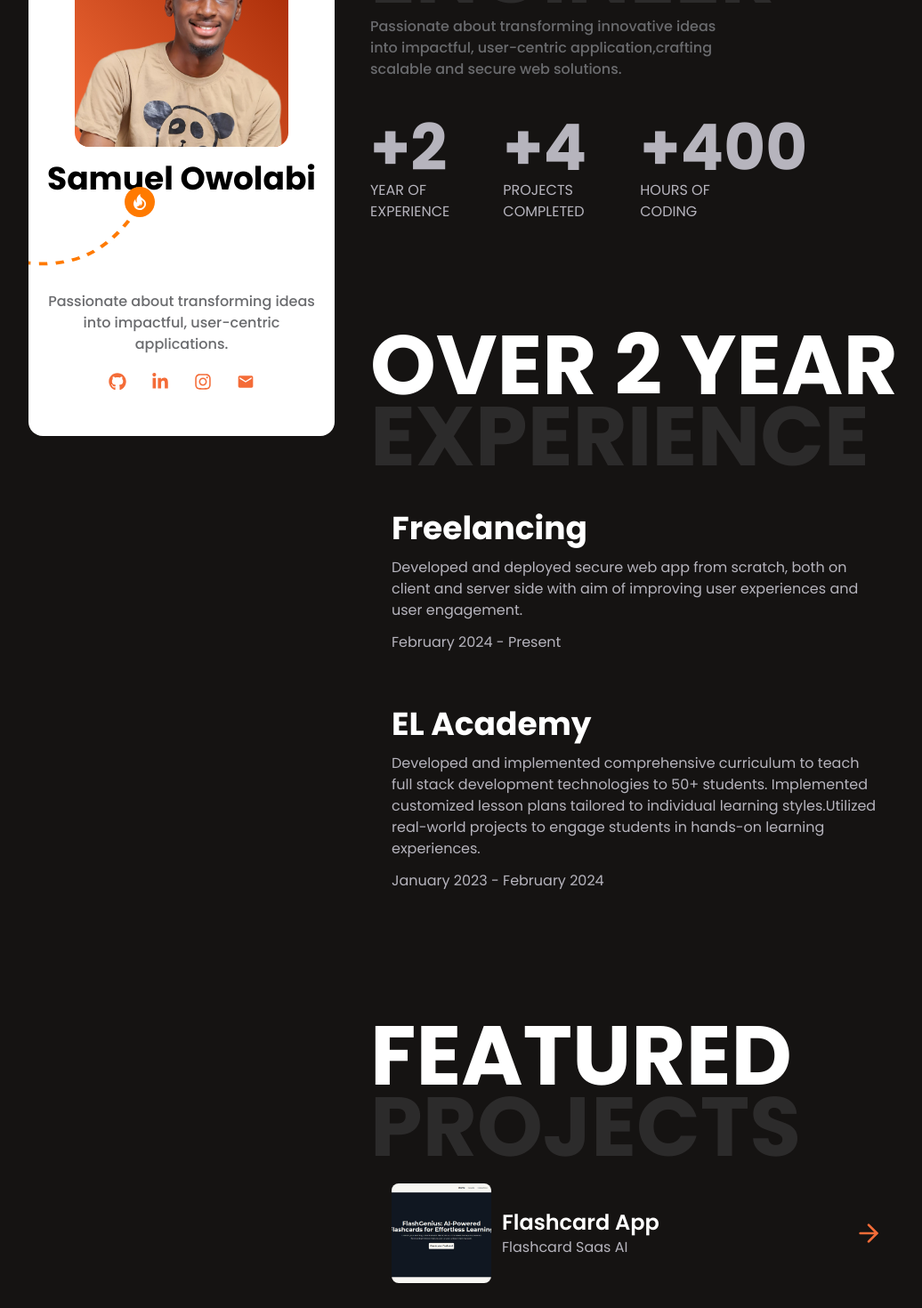
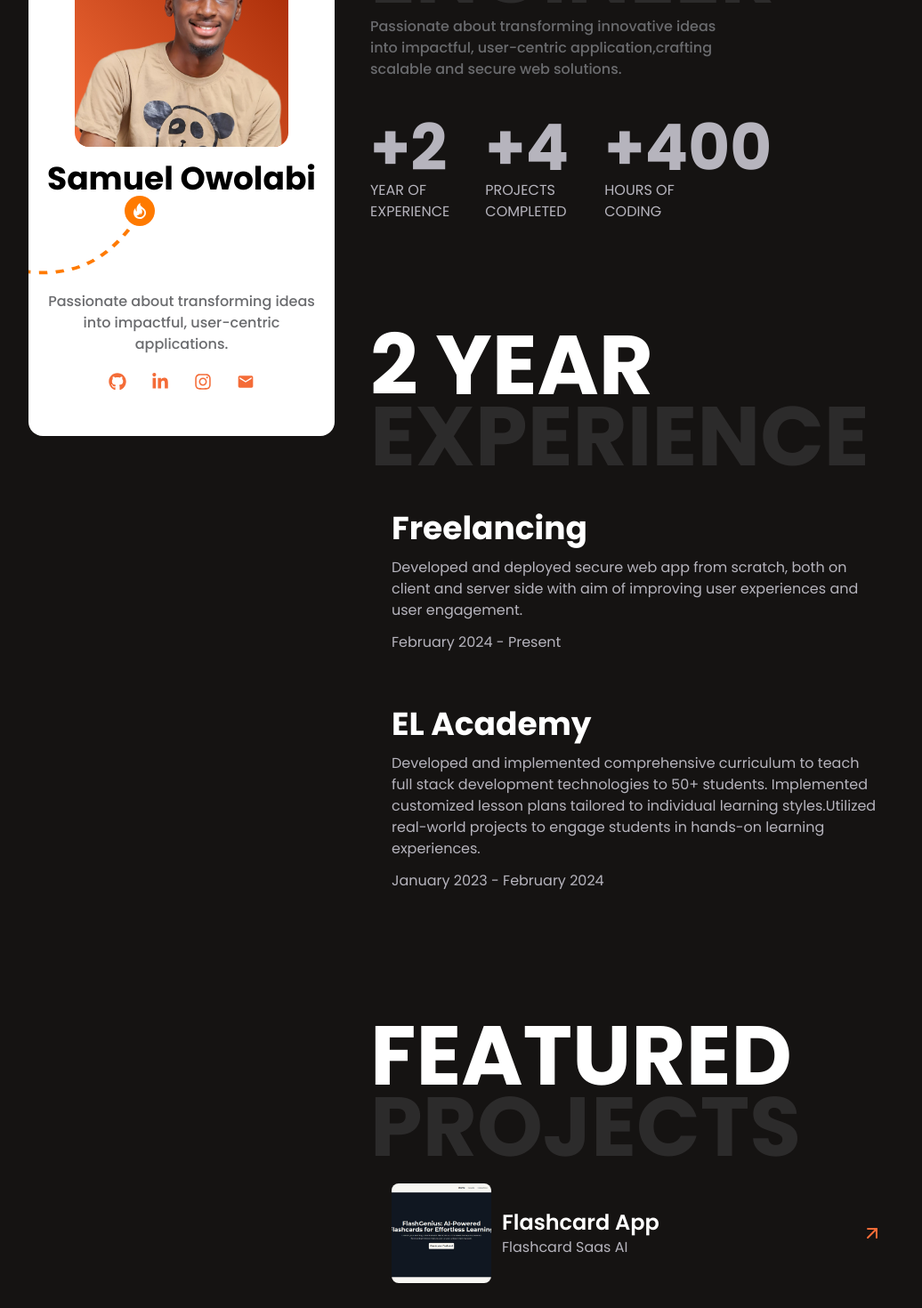
Before and after one commit to seo17/samuel-owolabi, a Next.js app: page / in a window 1280 px wide. Shown: the part 280-1750 px from the top of the page at 89% size, without its empty margins (116-1152 px from the left). Built offline with nearby package versions, Linux system fonts and the light colour scheme.

Commit message:
added project link animation

```diff
--- a/src/components/Footer.tsx
+++ b/src/components/Footer.tsx
@@ -6,7 +6,11 @@ const Footer = () => {
       <div className="flex mt-16 flex-col justify-center items-center">
         <p className="md:text-base text-sm md:font-normal font-light mb-2">
           Coded By{" "}
-          <a href="https://github.com/seo17" className="underline">
+          <a
+            href="https://github.com/seo17"
+            className="underline"
+            target="_blank"
+          >
             Samuel Owolabi
           </a>
         </p>
@@ -16,6 +20,7 @@ const Footer = () => {
           <a
             href="https://www.framer.com/marketplace/template/sawad/"
             className="underline"
+            target="_blank"
           >
             Mejed Alkoutaini
           </a>
--- a/src/components/HeroSection.tsx
+++ b/src/components/HeroSection.tsx
@@ -9,11 +9,25 @@ import {
 } from "@/lib";
 import { ArrowRight } from "lucide-react";
 import Link from "next/link";
-import React from "react";
+import React, { useState } from "react";
+
+import { motion } from "framer-motion";
 
 import { Section } from "./Section";
 
 function HeroSection() {
+  const [animationClass, setAnimationClass] = useState<{
+    state: boolean;
+    index: null | number;
+  }>({ state: false, index: null });
+  const handleMouseOver = (index: number) => {
+    setAnimationClass({ state: true, index });
+  };
+
+  const handleMouseLeave = (index: number) => {
+    setAnimationClass({ state: false, index: null });
+  };
+
   return (
     <div id="main" className="w-full lg:w-[50%]">
       {/* Hero Section */}
@@ -31,7 +45,7 @@ function HeroSection() {
             </p>
           </div>
 
-          <div className="flex flex-row  justify-evenly md:justify-center lg:justify-start text-light-gray items-center space-x-5 md:gap-x-10 uppercase">
+          <div className="flex flex-row flex-wrap  justify-evenly md:justify-center lg:justify-start text-light-gray items-center gap-3 md:gap-x-10 uppercase">
             {stats.map((item) => (
               <div key={item.figure} className="text-start">
                 <p className="font-semibold md:font-bold text-5xl md:text-7xl">
@@ -48,7 +62,7 @@ function HeroSection() {
       <Section id="experience" className="pt-[80px] md:pt-[120px]">
         <div className="flex flex-col gap-2 md:gap-5">
           <h3 className="text-white text-center lg:text-start font-bold text-[52px] leading-[45px] md:text-[94px] md:leading-[80px] uppercase">
-            Over 2 year <span className="text-light-gray/15">Experience</span>
+            2 year <span className="text-light-gray/15">Experience</span>
           </h3>
 
           <div className="flex flex-col space-y-3">
@@ -77,8 +91,10 @@ function HeroSection() {
           </h3>
 
           <div className="flex flex-col space-y-3">
-            {projects.map((item) => (
+            {projects.map((item, index) => (
               <Link
+                onMouseOver={() => handleMouseOver(index)}
+                onMouseLeave={() => handleMouseLeave(index)}
                 href={item.link}
                 key={item.name}
                 target="_blank"
@@ -87,8 +103,8 @@ function HeroSection() {
                 <div className="flex flex-row space-x-3 justify-start items-center">
                   <img
                     src={item.image}
-                    alt="Project Preview"
-                    className="object-cover w-28 h-28 rounded-lg"
+                    alt="Project Thumbnail Preview"
+                    className="object-cover w-20 h-20 md:w-24 md:h-24 lg:w-28 lg:h-28 rounded-lg"
                   />
 
                   <div className="w-full">
@@ -98,9 +114,15 @@ function HeroSection() {
                     <p className="text-base">{item.description}</p>
                   </div>
 
-                  <div className="">
-                    <ArrowRight size={32} className="text-orange" />
-                  </div>
+                  <motion.div
+                    className={`-rotate-45 duration-700  ${
+                      animationClass && animationClass.index === index
+                        ? "translate-x-4 -translate-y-4"
+                        : "translate-x-0 -translate-y-0"
+                    }`}
+                  >
+                    <ArrowRight className="text-orange" />
+                  </motion.div>
                 </div>
               </Link>
             ))}
--- a/src/components/StickyProfile.tsx
+++ b/src/components/StickyProfile.tsx
@@ -59,7 +59,7 @@ function StickyProfile() {
           </div>
         </div>
 
-        <div className="overflow-hidden absolute -left-52 bottom-28 hidden md:block md:-left-32 md:bottom-40">
+        <div className="overflow-hidden absolute -left-52 bottom-28 hidden md:block md:-left-32 md:bottom-[150px]">
           <img
             src={designElements.dottedFire}
             alt={"dotted half circle with flame icon"}
```
